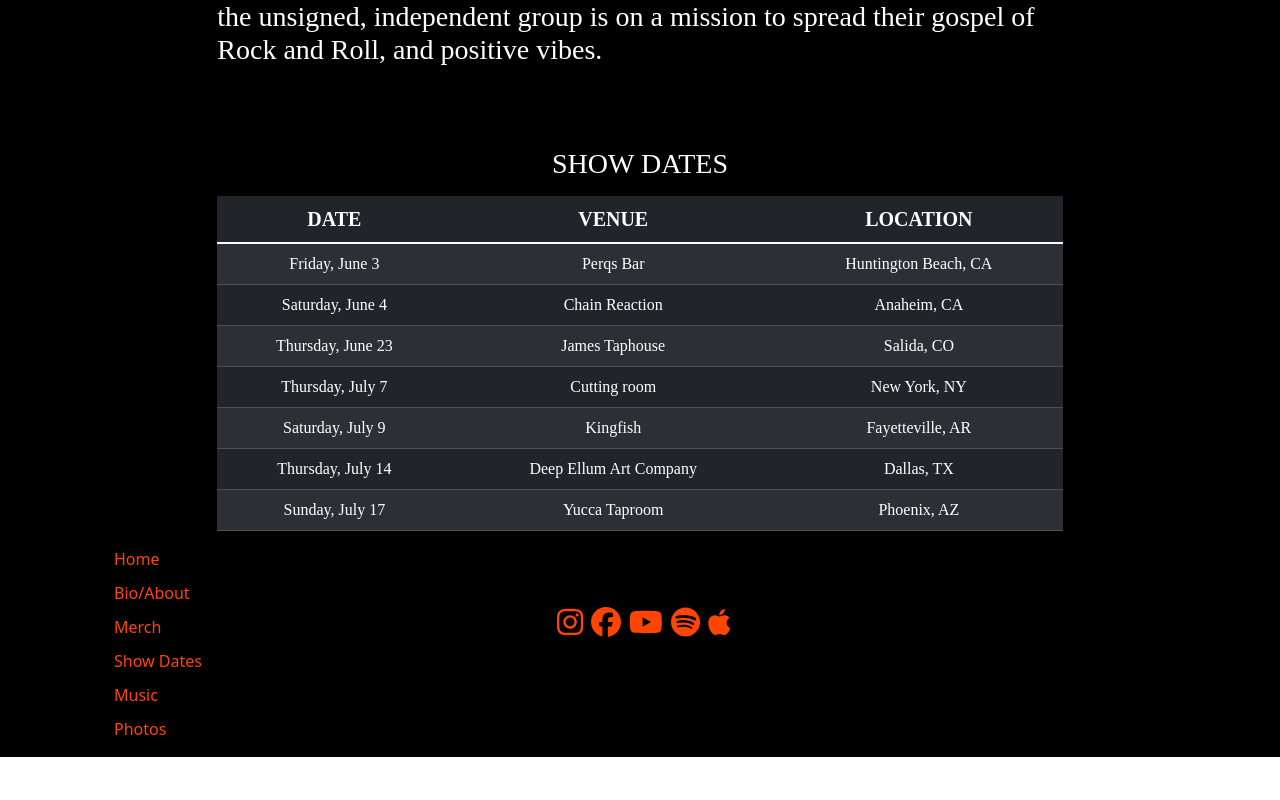
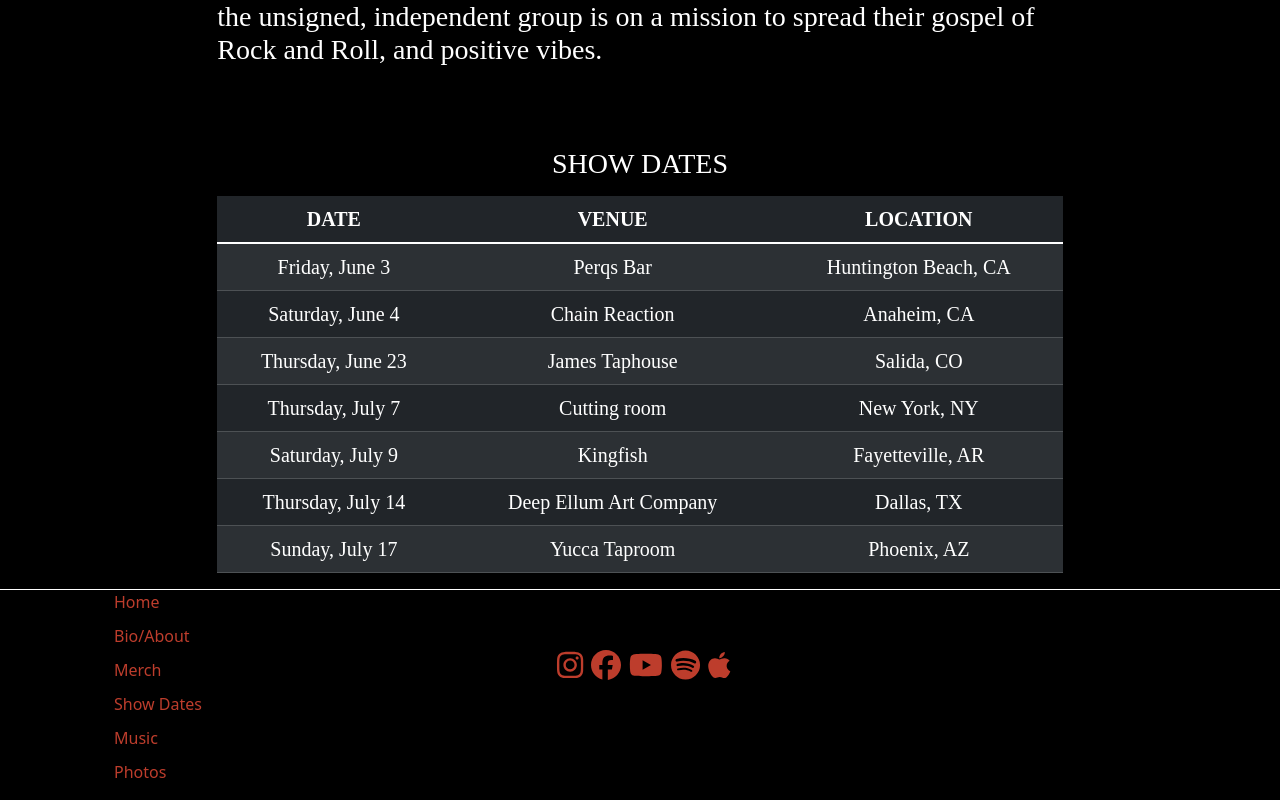
Before and after one commit to Nolden33/Porcelain-Hill, a React (Create React App) app: page / in a window 1280 px wide. Shown: the part 1228-2028 px from the top of the page. Before the commit the page ends 1985 px from the top, so only its background shows below. Built offline with nearby package versions, Linux system fonts and the light colour scheme.

Commit message:
removed footer folder, added top border, added a red to css

```diff
--- a/src/App.css
+++ b/src/App.css
@@ -55,6 +55,7 @@ nav {
 	/* align-items: center; */
 	justify-content: center;
 }
+
 nav a {
 	background: transparent;
 	padding: 0.8rem;
@@ -62,6 +63,7 @@ nav a {
 	display: flex;
 	font-size: 1.1rem;
 }
+
 nav a.active {
 	background: var(--color-bg);
 	color: var(--color-white);
@@ -71,6 +73,9 @@ nav a.active {
 	color: white;
 	font-family: "PT Serif", serif;
 	line-height: 1.5;
+}
+.red {
+	color: rgb(189, 61, 44);
 }
 
 .app-bg {
@@ -95,7 +100,7 @@ ul {
 
 .decorations-on-link {
 	text-decoration: none;
-  color: orangered;
+	color: rgb(189, 61, 44);
 }
 
 .decorations-on-link:hover {
--- a/src/App.jsx
+++ b/src/App.jsx
@@ -8,8 +8,8 @@ import ShowDates from "./components/showDates/ShowDates";
 import Music from "./components/music/Music";
 import Photos from "./components/photos/Photos";
 import PageBanner from "./components/PageBanner";
+import Footer from "./components/Footer";
 import { Routes, Route } from "react-router-dom";
-import Footer from "./components/footer/Footer";
 
 function App() {
 	return (
@@ -27,7 +27,9 @@ function App() {
 					<Route path="/photos" element={<Photos />}></Route>
 				</Routes>
 				<footer>
+					<div class="border-top border-white w-75%">
 						<Footer />
+					</div>
 				</footer>
 			</div>
 		</React.Fragment>
--- a/src/components/homePage/HomePage.jsx
+++ b/src/components/homePage/HomePage.jsx
@@ -36,7 +36,7 @@ function HomePage() {
 									<th scope="col">LOCATION</th>
 								</tr>
 							</thead>
-              <tbody className="table-group-divider fs-6">
+							<tbody className="table-group-divider fs-5">
 								<tr>
 									<td>Friday, June 3</td>
 									<td>Perqs Bar</td>
```
Also changed, not shown: src/components/Footer.jsx (renamed from src/components/footer/Footer.jsx). Lines whose indentation alone changed are shown as unchanged.
